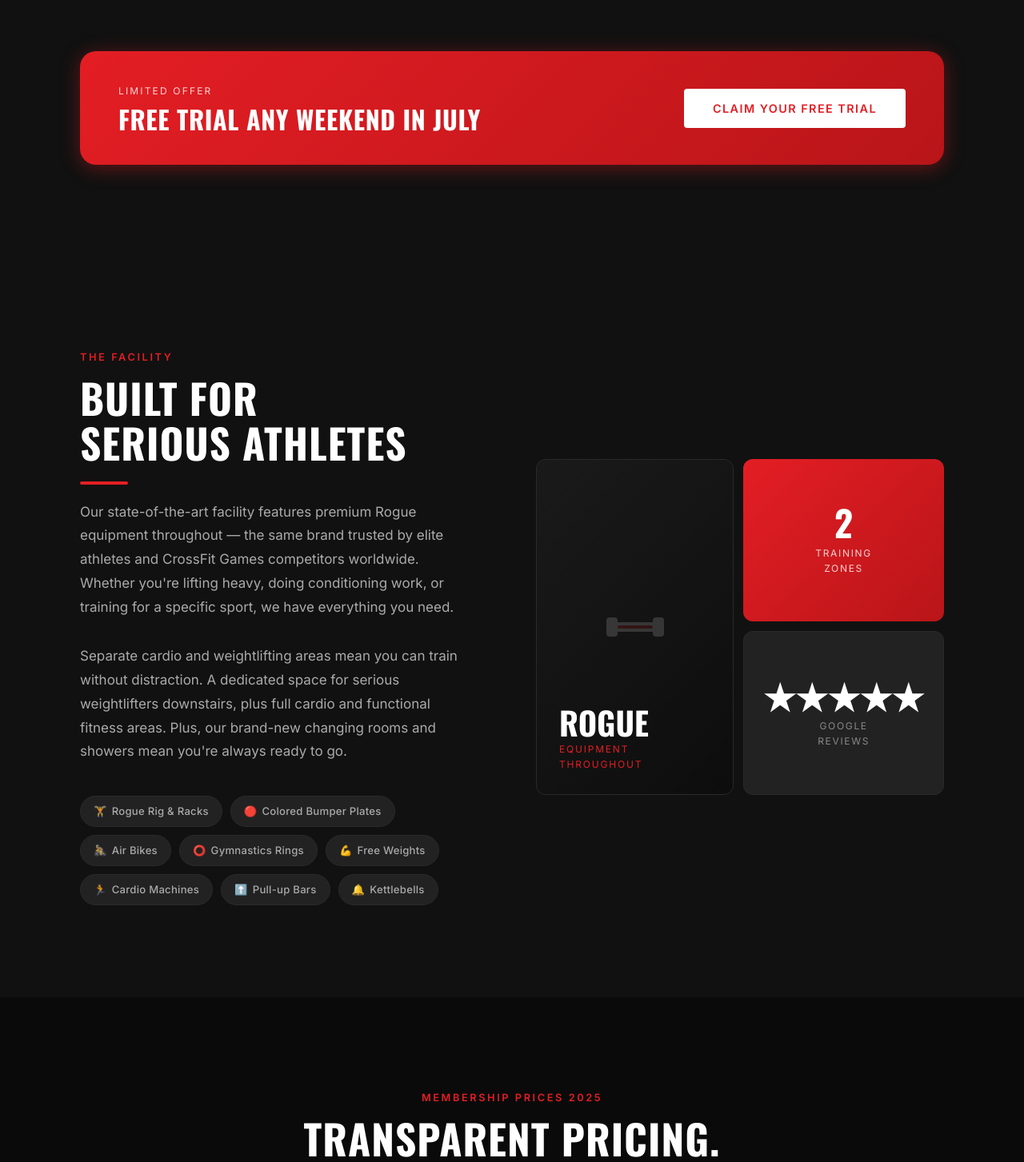
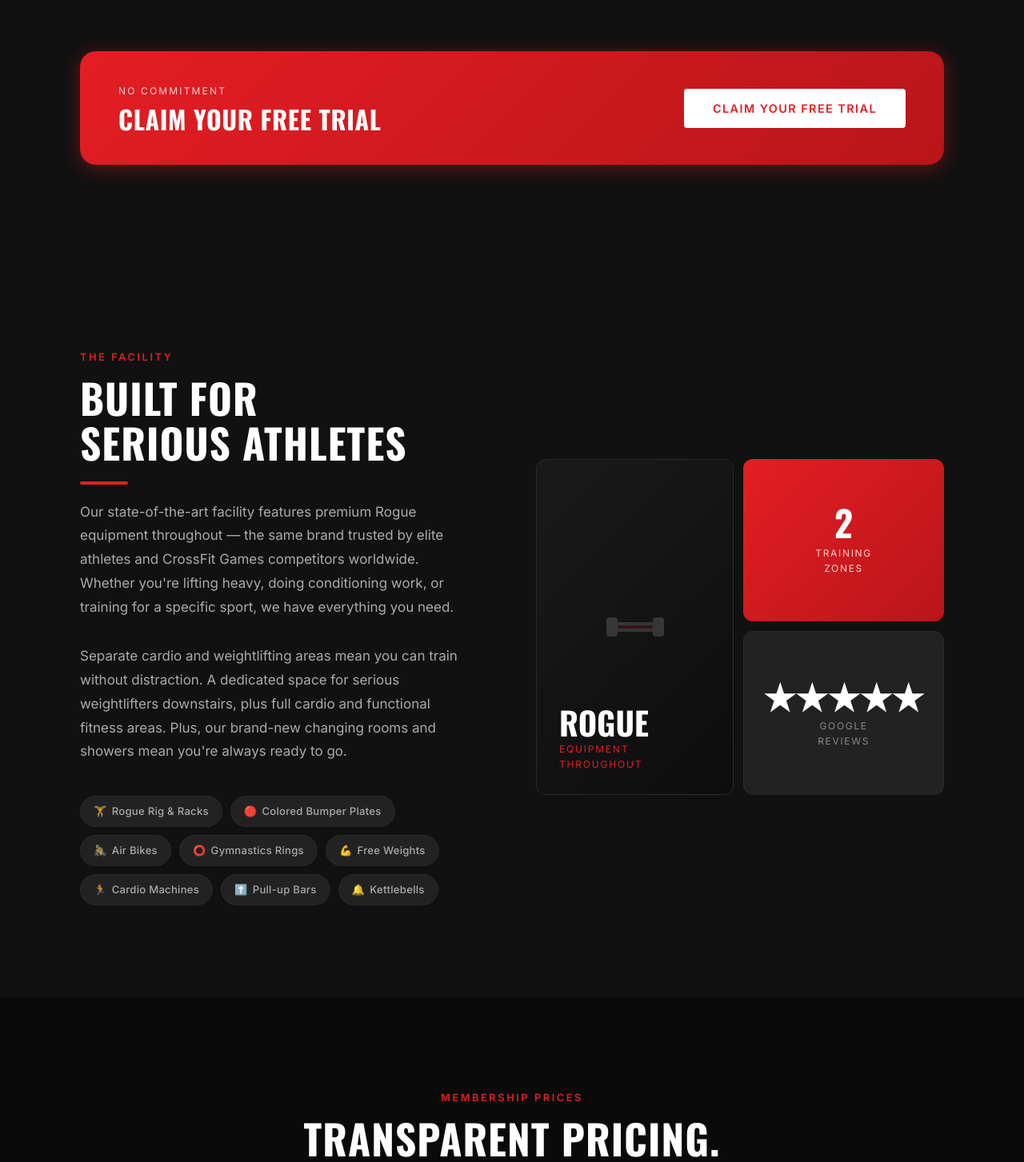
Before and after one commit to ManiDavis/trainstation-guernsey, a React (Vite) app in the folder web/: page / in a window 1280 px wide. Shown: the part 2057-3510 px from the top of the page at 80% size. Built offline with nearby package versions, Linux system fonts and the light colour scheme.

Commit message:
Remove date-sensitive text from pricing and free trial banner
- "Membership Prices 2025" → "Membership Prices"
- "FREE TRIAL ANY WEEKEND IN JULY" → "CLAIM YOUR FREE TRIAL"
- "Limited Offer" → "No Commitment"

https://claude.ai/code/session_01Nj9G33P536GFEHsrhVtnV9

```diff
--- a/web/src/components/Pricing.jsx
+++ b/web/src/components/Pricing.jsx
@@ -282,7 +282,7 @@ export default function Pricing() {
       <div className="container">
         {/* Memberships */}
         <div ref={headerRef} className="reveal" style={{ textAlign: 'center', marginBottom: 56 }}>
-          <span className="section-eyebrow">Membership Prices 2025</span>
+          <span className="section-eyebrow">Membership Prices</span>
           <h2 style={{ color: 'var(--white)' }}>Transparent Pricing.<br />Zero Surprises.</h2>
           <div className="red-line red-line--center" />
           <p className="section-sub" style={{ margin: '0 auto', textAlign: 'center' }}>
--- a/web/src/components/WhyUs.jsx
+++ b/web/src/components/WhyUs.jsx
@@ -132,8 +132,8 @@ export default function WhyUs() {
           boxShadow: 'var(--shadow-red)',
         }}>
           <div>
-            <div style={{ fontFamily: 'var(--font-body)', fontSize: '0.75rem', letterSpacing: '0.18em', textTransform: 'uppercase', opacity: 0.8, marginBottom: 8 }}>Limited Offer</div>
-            <h3 style={{ fontSize: 'clamp(1.4rem, 3vw, 2rem)', color: 'var(--white)', fontWeight: 700 }}>FREE TRIAL ANY WEEKEND IN JULY</h3>
+            <div style={{ fontFamily: 'var(--font-body)', fontSize: '0.75rem', letterSpacing: '0.18em', textTransform: 'uppercase', opacity: 0.8, marginBottom: 8 }}>No Commitment</div>
+            <h3 style={{ fontSize: 'clamp(1.4rem, 3vw, 2rem)', color: 'var(--white)', fontWeight: 700 }}>CLAIM YOUR FREE TRIAL</h3>
           </div>
           <button
             className="btn"
```
